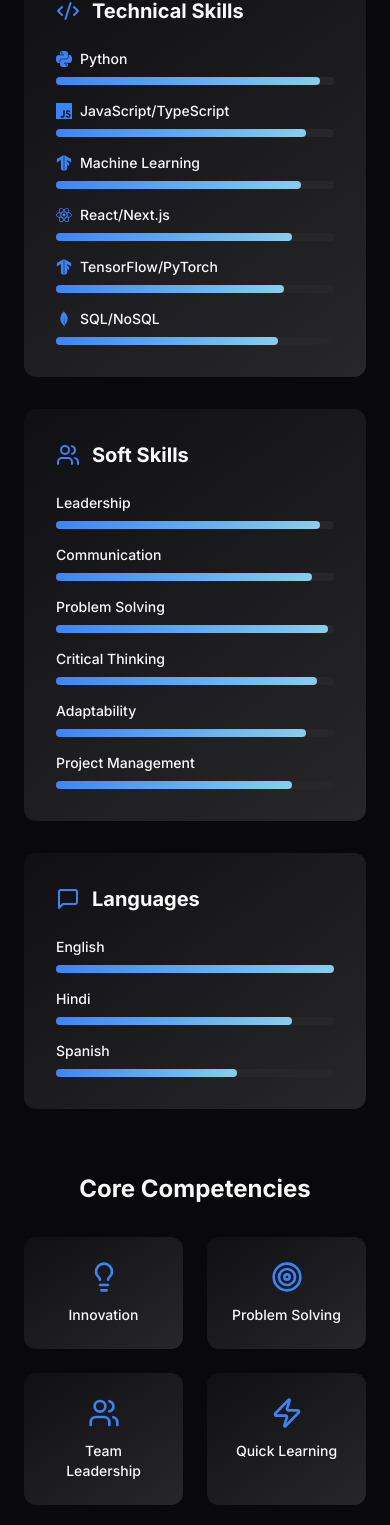
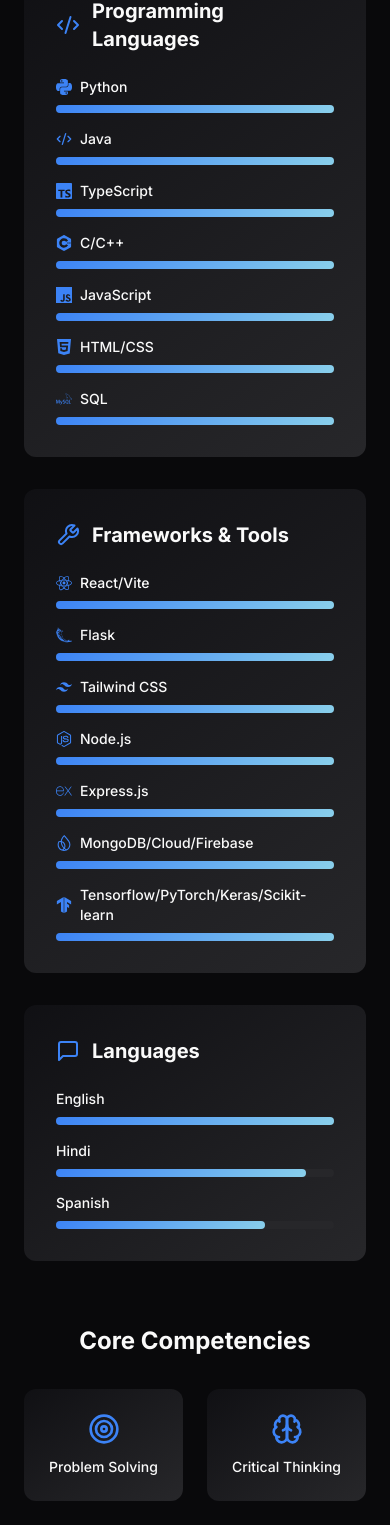
Before and after one commit to sjain2025/sjain2025.github.io, a React (Vite) app: page / in a window 390 px wide. Shown: the part 6284-7809 px from the top of the page. Built offline with nearby package versions, Linux system fonts and the light colour scheme; the HTML template or start-up script is replaced by a standard one.

Commit message:
Update Skills

```diff
--- a/src/components/Navigation.tsx
+++ b/src/components/Navigation.tsx
@@ -19,6 +19,7 @@
     { href: '#about', label: 'About' },
     { href: '#resume', label: 'Resume' },
     { href: '#education', label: 'Education' },
+    { href: '#skills', label: 'Skills' },
     { href: '#experience', label: 'Experience' },
     { href: '#projects', label: 'Projects' },
     { href: '#research', label: 'Research' },
--- a/src/components/sections/Skills.tsx
+++ b/src/components/sections/Skills.tsx
@@ -1,30 +1,32 @@
-import { Code2, MessageSquare, Users, Lightbulb, Target, Zap } from 'lucide-react';
-import { SiPython, SiJavascript, SiReact, SiTensorflow, SiMongodb, SiNodedotjs } from 'react-icons/si';
+import { Code2, MessageSquare, Users, Lightbulb, Target, Zap, Wrench, Brain, TrendingUp, MessageCircle, Cpu, RefreshCw, FolderKanban } from 'lucide-react';
+import { SiPython, SiJavascript, SiReact, SiTensorflow, SiMongodb, SiNodedotjs, SiTypescript, SiCplusplus, SiHtml5, SiCss3, SiMysql, SiFlask, SiTailwindcss, SiExpress, SiFirebase, SiPytorch, SiScikitlearn } from 'react-icons/si';
 
 const Skills = () => {
   const skillCategories = [
     {
-      category: "Technical Skills",
+      category: "Programming Languages",
       icon: <Code2 className="h-6 w-6" />,
       skills: [
-        { name: "Python", level: 95, icon: <SiPython className="h-4 w-4" /> },
-        { name: "JavaScript/TypeScript", level: 90, icon: <SiJavascript className="h-4 w-4" /> },
-        { name: "Machine Learning", level: 88, icon: <SiTensorflow className="h-4 w-4" /> },
-        { name: "React/Next.js", level: 85, icon: <SiReact className="h-4 w-4" /> },
-        { name: "TensorFlow/PyTorch", level: 82, icon: <SiTensorflow className="h-4 w-4" /> },
-        { name: "SQL/NoSQL", level: 80, icon: <SiMongodb className="h-4 w-4" /> }
+        { name: "Python", level: 100, icon: <SiPython className="h-4 w-4" /> },
+        { name: "Java", level: 100, icon: <Code2 className="h-4 w-4" /> },
+        { name: "TypeScript", level: 100, icon: <SiTypescript className="h-4 w-4" /> },
+        { name: "C/C++", level: 100, icon: <SiCplusplus className="h-4 w-4" /> },
+        { name: "JavaScript", level: 100, icon: <SiJavascript className="h-4 w-4" /> },
+        { name: "HTML/CSS", level: 100, icon: <SiHtml5 className="h-4 w-4" /> },
+        { name: "SQL", level: 100, icon: <SiMysql className="h-4 w-4" /> }
       ]
     },
     {
-      category: "Soft Skills",
-      icon: <Users className="h-6 w-6" />,
+      category: "Frameworks & Tools",
+      icon: <Wrench className="h-6 w-6" />,
       skills: [
-        { name: "Leadership", level: 95 },
-        { name: "Communication", level: 92 },
-        { name: "Problem Solving", level: 98 },
-        { name: "Critical Thinking", level: 94 },
-        { name: "Adaptability", level: 90 },
-        { name: "Project Management", level: 85 }
+        { name: "React/Vite", level: 100, icon: <SiReact className="h-4 w-4" /> },
+        { name: "Flask", level: 100, icon: <SiFlask className="h-4 w-4" /> },
+        { name: "Tailwind CSS", level: 100, icon: <SiTailwindcss className="h-4 w-4" /> },
+        { name: "Node.js", level: 100, icon: <SiNodedotjs className="h-4 w-4" /> },
+        { name: "Express.js", level: 100, icon: <SiExpress className="h-4 w-4" /> },
+        { name: "MongoDB/Cloud/Firebase", level: 100, icon: <SiFirebase className="h-4 w-4" /> },
+        { name: "Tensorflow/PyTorch/Keras/Scikit-learn", level: 100, icon: <SiTensorflow className="h-4 w-4" /> }
       ]
     },
     {
@@ -32,8 +34,8 @@
       icon: <MessageSquare className="h-6 w-6" />,
       skills: [
         { name: "English", level: 100 },
-        { name: "Hindi", level: 85 },
-        { name: "Spanish", level: 65 }
+        { name: "Hindi", level: 90 },
+        { name: "Spanish", level: 75 }
       ]
     }
   ];
@@ -92,14 +94,16 @@
           {/* Core Competencies */}
           <div className="mt-16 text-center">
             <h3 className="text-2xl font-bold mb-8">Core Competencies</h3>
-            <div className="grid grid-cols-2 md:grid-cols-3 lg:grid-cols-6 gap-6">
+            <div className="grid grid-cols-2 md:grid-cols-3 lg:grid-cols-4 gap-6">
               {[
+                { icon: <Target className="h-8 w-8" />, label: "Problem Solving" },
+                { icon: <Brain className="h-8 w-8" />, label: "Critical Thinking" },
+                { icon: <Users className="h-8 w-8" />, label: "Leadership" },
                 { icon: <Lightbulb className="h-8 w-8" />, label: "Innovation" },
-                { icon: <Target className="h-8 w-8" />, label: "Problem Solving" },
-                { icon: <Users className="h-8 w-8" />, label: "Team Leadership" },
-                { icon: <Zap className="h-8 w-8" />, label: "Quick Learning" },
-                { icon: <Code2 className="h-8 w-8" />, label: "Technical Excellence" },
-                { icon: <MessageSquare className="h-8 w-8" />, label: "Communication" }
+                { icon: <MessageCircle className="h-8 w-8" />, label: "Communication" },
+                { icon: <Cpu className="h-8 w-8" />, label: "Technical Experience" },
+                { icon: <RefreshCw className="h-8 w-8" />, label: "Adaptability" },
+                { icon: <FolderKanban className="h-8 w-8" />, label: "Project Management" }
               ].map((competency, index) => (
                 <div
                   key={competency.label}
```
